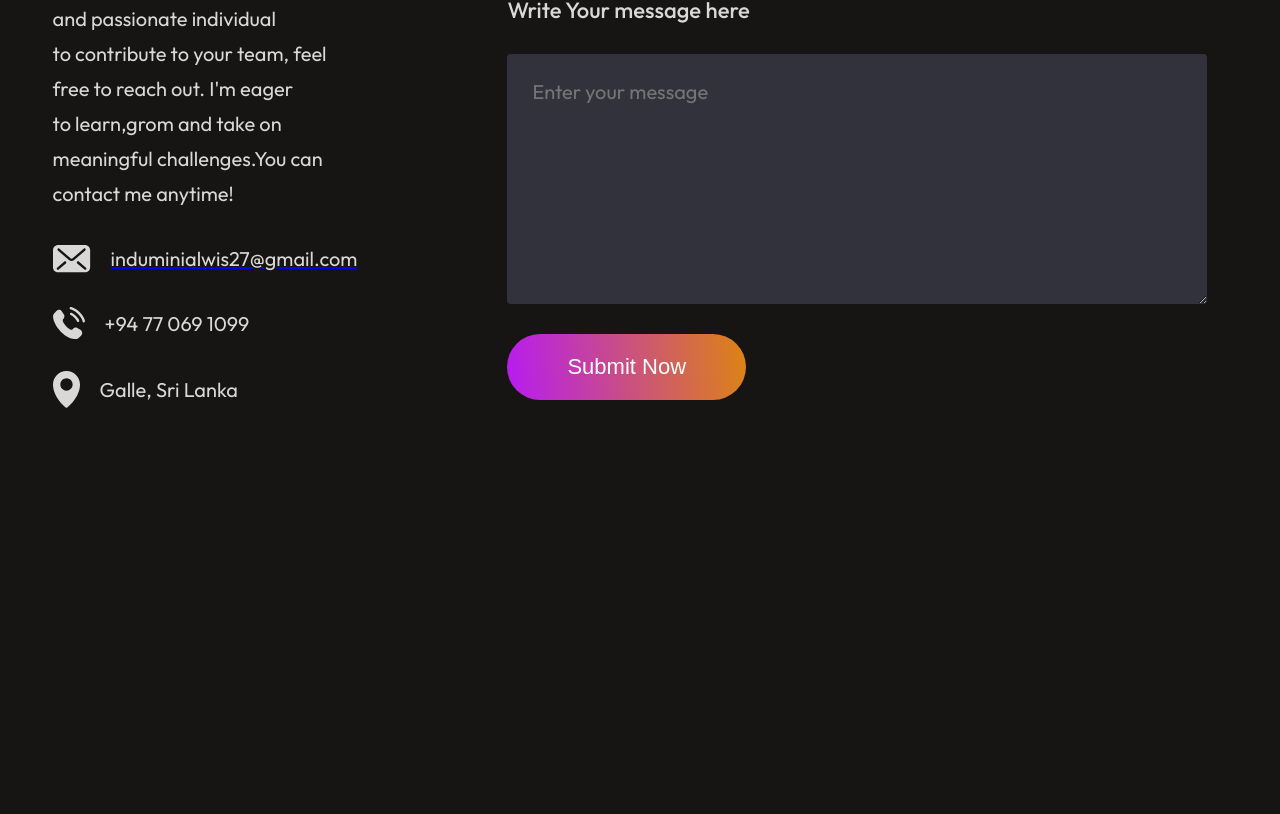
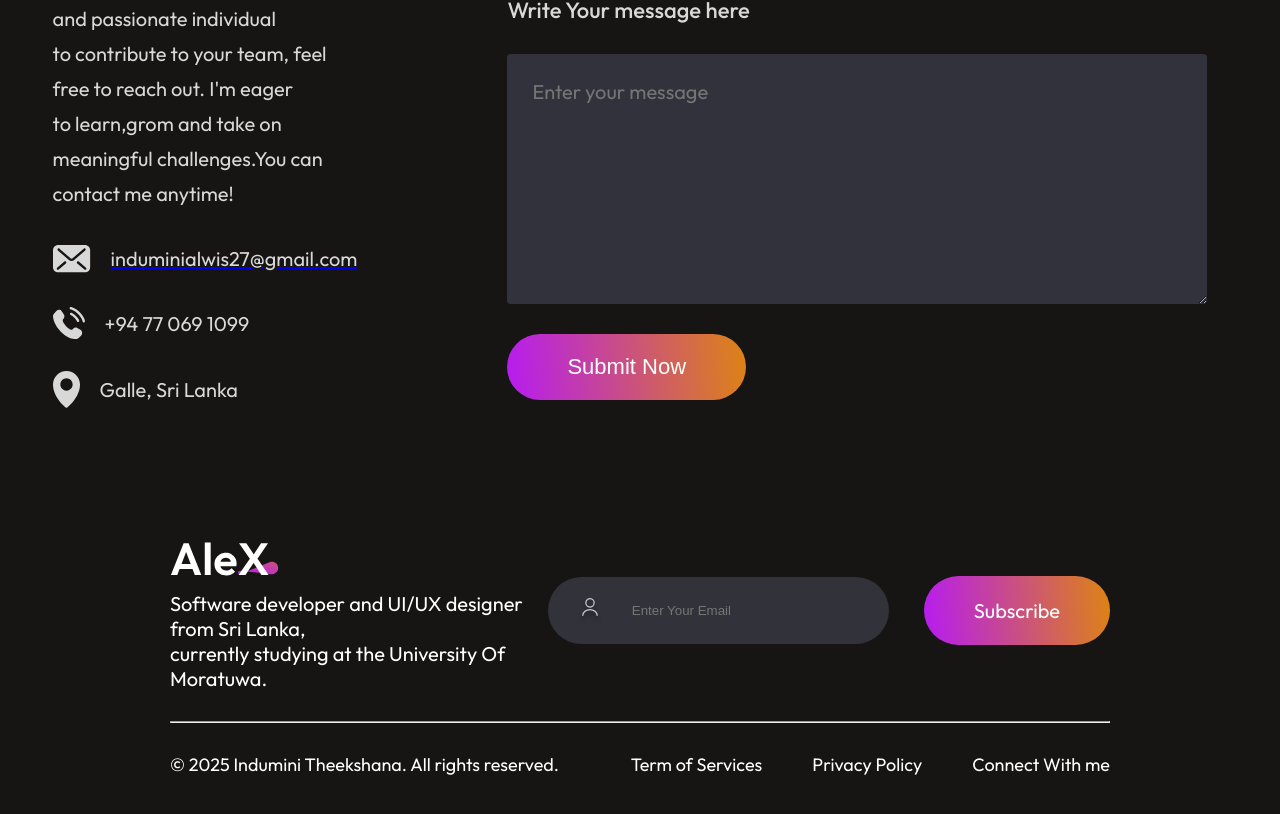
Before and after one commit to InduminiDeAlwis/portfolio, a React (Vite) app: page / in a window 1280 px wide. Shown: the part 4763-5577 px from the top of the page. Before the commit the page ends 5213 px from the top, so only its background shows below. Built offline with nearby package versions, Linux system fonts and the light colour scheme.

Commit message:
create footer

```diff
--- a/index.html
+++ b/index.html
@@ -4,7 +4,7 @@
     <meta charset="UTF-8" />
     <link rel="icon" type="image/svg+xml" href="/vite.svg" />
     <meta name="viewport" content="width=device-width, initial-scale=1.0" />
-    <title>Portfolio React</title>
+    <title>Indumini's Portfolio</title>
     <link rel="preconnect" href="https://fonts.googleapis.com" />
     <link rel="preconnect" href="https://fonts.gstatic.com" crossorigin />
     <link
--- a/src/App.jsx
+++ b/src/App.jsx
@@ -5,6 +5,7 @@ import About from './Components/About/About'
 import Services from './Components/Services/Services'
 import MyWork from './Components/MyWork/MyWork'
 import Contact from './Components/Contact/Contact'
+import Footer from './Components/Footer/Footer'
 
 const App = () => {
   return (
@@ -15,6 +16,7 @@ const App = () => {
       <Services/>
       <MyWork/>
       <Contact/>
+      <Footer/>
     </div>
   )
 }
--- /dev/null
+++ b/src/Components/Footer/Footer.css
@@ -0,0 +1,60 @@
+
+.footer{
+    margin : 50px 170px;
+    display: flex;
+    flex-direction: column;
+    gap: 30px;
+}
+.footer-top{
+    display: flex;
+    justify-content: space-between;
+}
+.footer-top-left p{
+    font-size: 20px;
+    max-width: 400px;
+}
+.footer-top-right{
+    display: flex;
+    align-items: center;
+    gap: 35px;
+}
+.footer-email-input{
+    display:flex;
+    gap: 30px;
+    padding: 20px 30px;
+    border-radius: 50px;
+    background: #32323B;
+    padding-right: 80px;
+}
+.footer-email-input input{
+    outline: none;
+    border: none;
+    background: transparent;
+    color: #a0a0a0;
+    font-family: 18px;
+}
+.footer-subscribe{
+    font-size: 20px;
+    padding: 22px 50px;
+    border-radius: 50px;
+    background: linear-gradient(264deg, #DF8908 -5.09%,#B415FF 106.28%);
+    cursor: pointer;
+    transition: 0.3s;
+}
+.footer-bottom{
+    display: flex;
+    justify-content: space-between;
+    font-size: 18px;
+}
+.footer-bottom-right{
+    display: flex;
+    gap: 50px;
+    margin-bottom: 50px;
+}
+.footer-email-input:hover{
+    border:2px solid white;
+}
+.footer-subscribe:hover{
+    transform: scale(1.1);
+    transition: 0.3s;
+}
--- /dev/null
+++ b/src/Components/Footer/Footer.jsx
@@ -0,0 +1,35 @@
+import React from 'react'
+import './Footer.css'
+import footer_logo from '../../assets/footer_logo.svg' //change the photo
+import user_icon from '../../assets/user_icon.svg'
+
+const Footer = () => {
+  return (
+    <div className='footer'>
+        <div className="footer-top">
+            <div className="footer-top-left">
+                <img src={footer_logo} alt="" />
+                <p>Software developer and UI/UX designer from Sri Lanka,<br />currently studying at the University Of Moratuwa.</p>
+            </div>
+            <div className="footer-top-right">
+                <div className="footer-email-input">
+                    <img src={user_icon} alt="" />
+                    <input type="email" placeholder='Enter Your Email' />
+                </div>
+                <div className="footer-subscribe">Subscribe</div>
+            </div>
+        </div>
+        <hr />
+        <div className="footer-bottom">
+            <p className="footer-bottom-left">© 2025 Indumini Theekshana. All rights reserved.</p>
+            <div className="footer-bottom-right">
+                <p>Term of Services</p>
+                <p>Privacy Policy</p>
+                <p>Connect With me</p>
+            </div>
+        </div>
+    </div>
+  )
+}
+
+export default Footer
```
